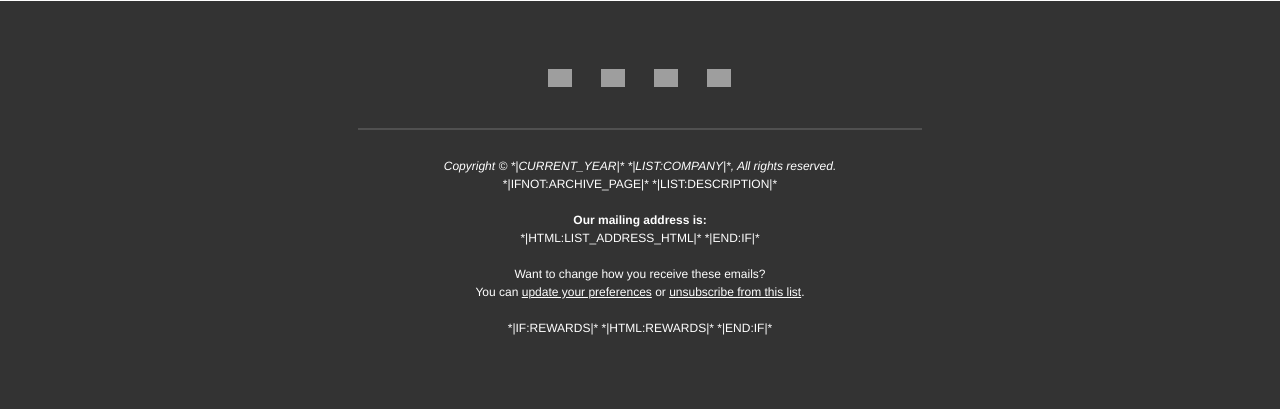
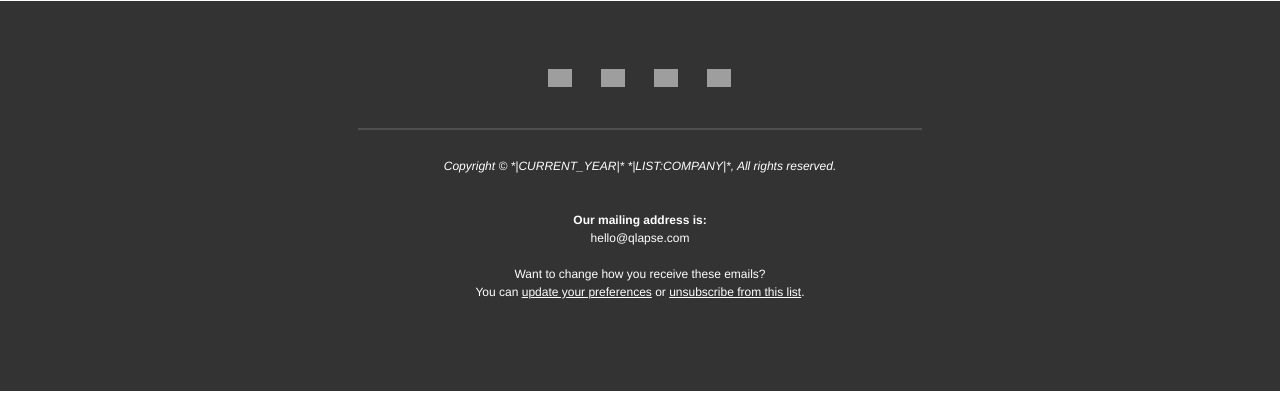
Before and after one commit to Alexander-Andrade/qlapse, a Django app: template templates/accounts/activate_mail.html in a window 1280 px wide. Shown: the part 986-1395 px from the top of the page. Run offline with Django 3.2, Linux system fonts and the light colour scheme; the template is opened without the code that fills it, so the values that code supplies are empty; grey boxes are pictures that could not be loaded.

Commit message:
fix activation email

```diff
--- a/templates/accounts/activate_mail.html
+++ b/templates/accounts/activate_mail.html
@@ -489,7 +489,7 @@
 }</style></head>
     <body>
         <!--*|IF:MC_PREVIEW_TEXT|*-->
-        <!--[if !gte mso 9]><!----><span class="mcnPreviewText" style="display:none; font-size:0px; line-height:0px; max-height:0px; max-width:0px; opacity:0; overflow:hidden; visibility:hidden; mso-hide:all;">*|MC_PREVIEW_TEXT|*</span><!--<![endif]-->
+        <!--[if !gte mso 9]><!----><span class="mcnPreviewText" style="display:none; font-size:0px; line-height:0px; max-height:0px; max-width:0px; opacity:0; overflow:hidden; visibility:hidden; mso-hide:all;"></span><!--<![endif]-->
         <!--*|END:IF|*-->
         <center>
             <table align="center" border="0" cellpadding="0" cellspacing="0" height="100%" width="100%" id="bodyTable">
@@ -972,22 +972,17 @@
 
                             <em>Copyright © *|CURRENT_YEAR|* *|LIST:COMPANY|*, All rights reserved.</em>
 <br>
-*|IFNOT:ARCHIVE_PAGE|*
-    *|LIST:DESCRIPTION|*
     <br>
     <br>
     <strong>Our mailing address is:</strong>
     <br>
-    *|HTML:LIST_ADDRESS_HTML|* *|END:IF|*
+      hello@qlapse.com
     <br>
     <br>
 	Want to change how you receive these emails?<br>
     You can <a href="*|UPDATE_PROFILE|*">update your preferences</a> or <a href="*|UNSUB|*">unsubscribe from this list</a>.
     <br>
     <br>
-    *|IF:REWARDS|* *|HTML:REWARDS|*
-*|END:IF|*
-
                         </td>
                     </tr>
                 </tbody></table>
```
